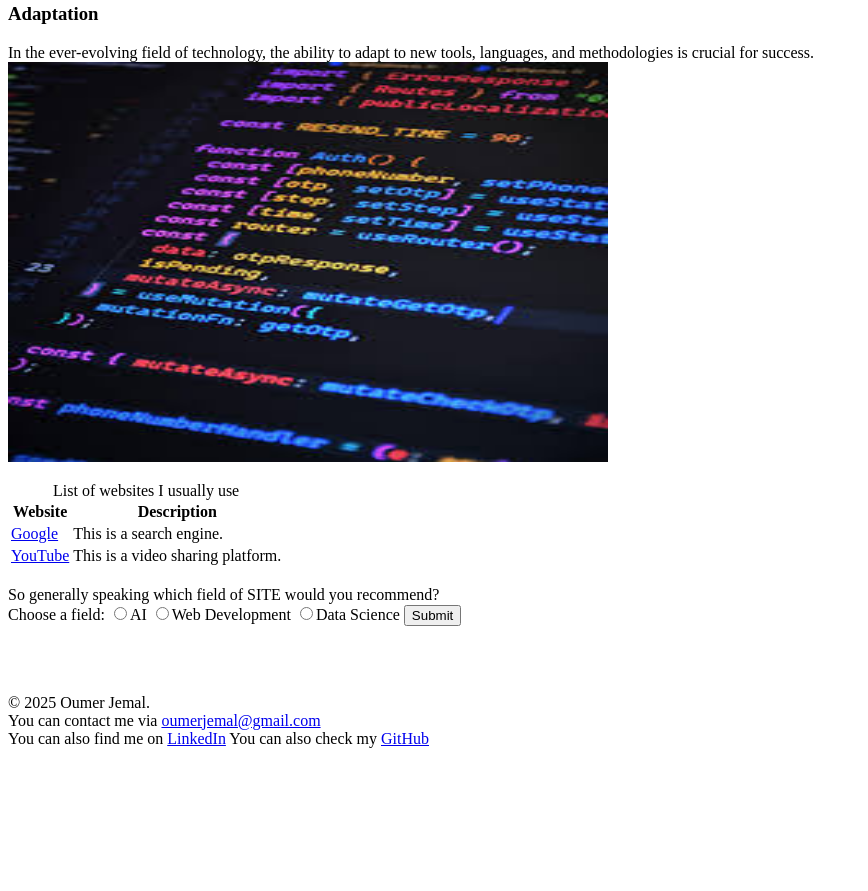
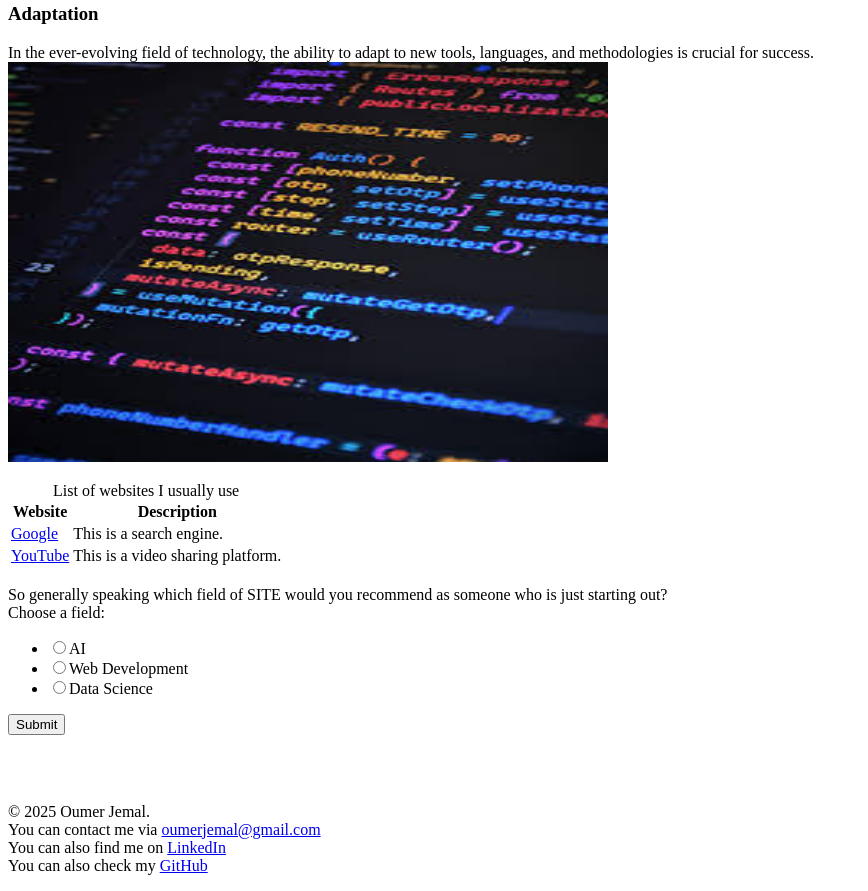
Before and after one commit to oumerjm/MyPortfolio, a plain HTML site: page index.html in a window 1280 px wide. Shown: the part 486-1377 px from the top of the page, without its empty margins (0-868 px from the left). Before the commit the page ends 1250 px from the top, so only its background shows below. Drawn offline with Linux system fonts and the light colour scheme.

Commit message:
final submission

```diff
--- a/index.html
+++ b/index.html
@@ -62,13 +62,15 @@
                 </table>
 
             <br>
-            So generally speaking which field of SITE would you recommend?
+            So generally speaking which field of SITE would you recommend as someone who is just starting out?
             <form action="submit.html">
                 <label for="field">Choose a field:</label>
-                <input type="radio" name="field" value="AI">AI
-                <input type="radio" name="field" value="Web Development">Web Development
-                <input type="radio" name="field" value="Data Science">Data Science
-            </input>
+                <br>
+                <ul>
+                    <li><input type="radio" name="field" value="AI">AI</li>
+                    <li><input type="radio" name="field" value="Web Development">Web Development</li>
+                    <li><input type="radio" name="field" value="Data Science">Data Science</li>
+                </ul>
                 <input type="submit" value="Submit">
             </form>
         </p>
@@ -82,6 +84,7 @@
             You can contact me via <a href="mailto:oumerjemal@gmail.com">oumerjemal@gmail.com</a>
             <br>
             You can also find me on <a href="https://www.linkedin.com/in/oumerjemal" target="_blank">LinkedIn</a>
+            <br>
             You can also check my <a href="https://github.com/oumerjm" target="_blank">GitHub</a>
         </p>
 </body>
```
